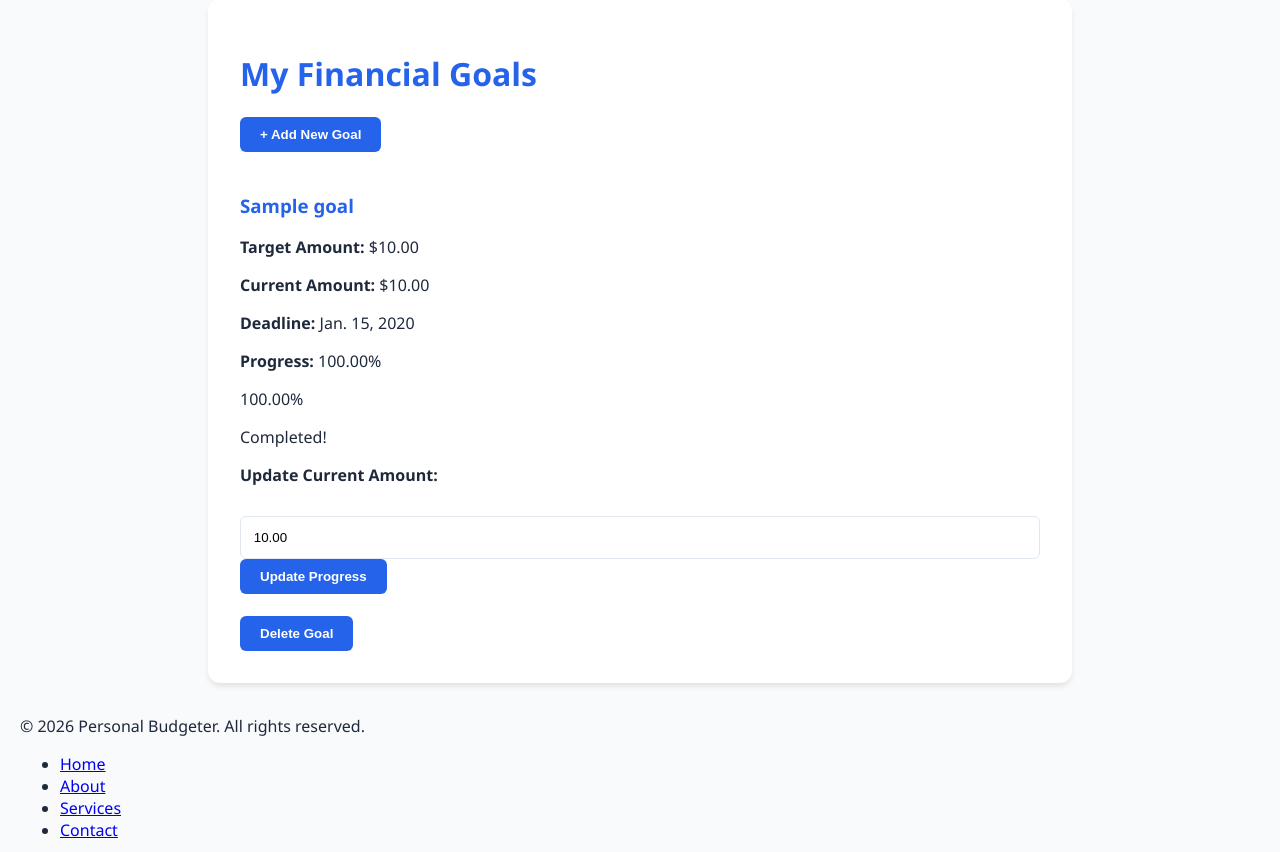
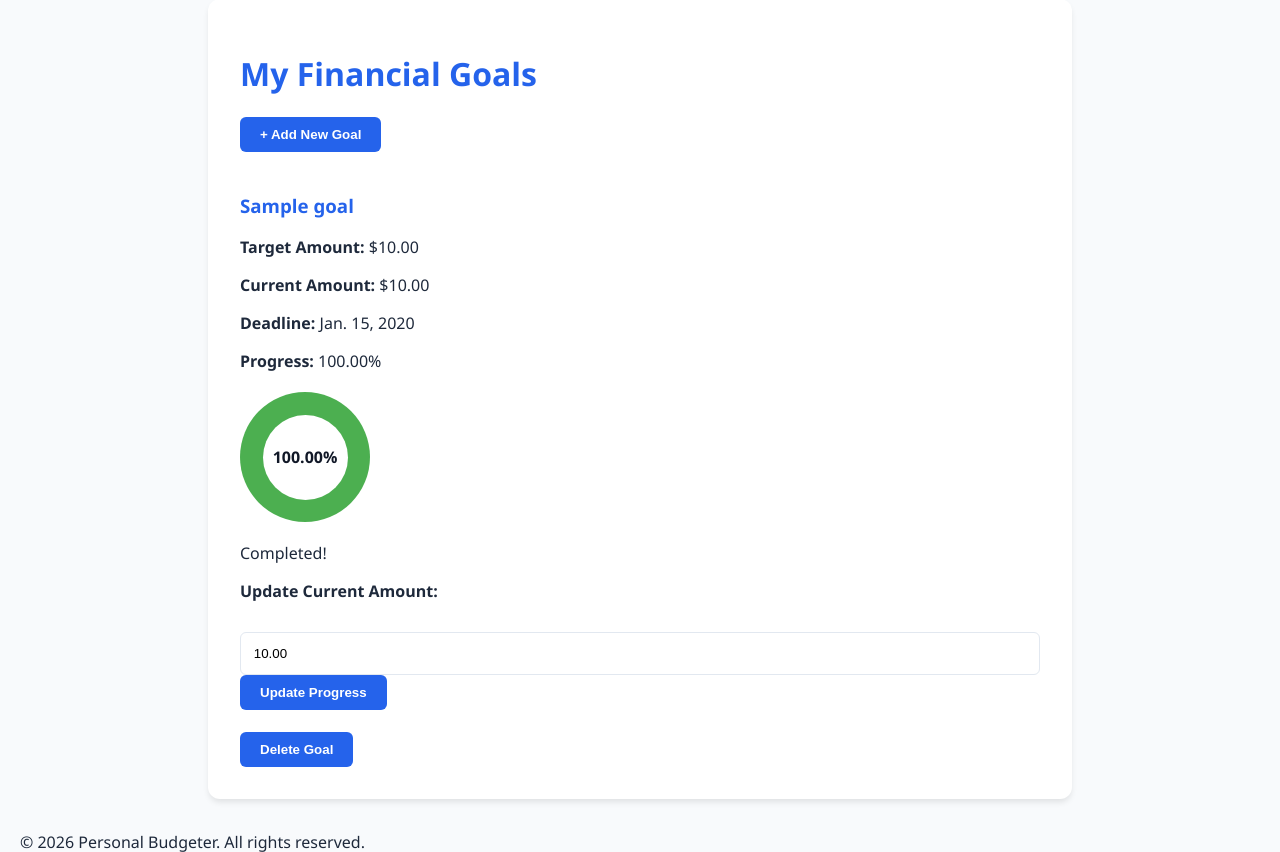
Before and after one commit to Meshref21/Software_implementation_assignment2, a Django app: page /goals/ in a window 1280 px wide. Shown: the part 207-1059 px from the top of the page. Run offline with Django 5.2, Linux system fonts and the light colour scheme; a user stored in the database is signed in; tables that the repository leaves empty hold one stand-in row (values such as "Sample post").

Commit message:
fixing goals and adding chart

```diff
--- a/MainDjangoProject/createGoals/templates/goals.html
+++ b/MainDjangoProject/createGoals/templates/goals.html
@@ -42,8 +42,8 @@
                     <p><strong>Deadline:</strong> {{ goal.deadline }}</p>
                     <p><strong>Progress:</strong> {{ goal.progress_percentage }}%</p>
 
-                    <div class="progress-bar-container">
-                        <div class="progress-bar" data-progress="{{ goal.progress_percentage }}">
+                    <div class="goal-pie-chart" data-progress="{{ goal.progress_percentage }}">
+                        <div class="goal-pie-inner">
                             {{ goal.progress_percentage }}%
                         </div>
                     </div>
@@ -121,28 +121,8 @@
 </div>
 
 
-<script>
-    function showSection(sectionId) {
-        document.getElementById('goal-list-section').style.display = 'none';
-        document.getElementById('create-goal-section').style.display = 'none';
-
-        document.getElementById(sectionId).style.display = 'block';
-    }
-
-    function confirmDelete() {
-        return confirm("Are you sure you want to delete this goal?");
-    }
-
-    window.onload = function() {
-        const urlParams = new URLSearchParams(window.location.search);
-
-        if (urlParams.get('show') === 'create') {
-            showSection('create-goal-section');
-        } else {
-            showSection('goal-list-section');
-        }
-    };
-</script>
+  <script src="https://cdn.jsdelivr.net/npm/chart.js"></script>
+    <script src="{% static 'goals.js' %}"></script>
 
     <footer id="footer"></footer>
     <script src="{% static 'navbar_footer.js' %}"></script>
--- a/MainDjangoProject/static/css/style.css
+++ b/MainDjangoProject/static/css/style.css
@@ -77,3 +77,24 @@ width: 400px;
 height: 400px;
 margin: 0 auto;
 }
+
+.goal-pie-chart {
+    width: 130px;
+    height: 130px;
+    border-radius: 50%;
+    display: grid;
+    place-items: center;
+    margin: 20px 0;
+    background-color: #e0e0e0;
+}
+
+.goal-pie-inner {
+    width: 85px;
+    height: 85px;
+    border-radius: 50%;
+    background-color: white;
+    display: grid;
+    place-items: center;
+    font-weight: bold;
+    color: #111827;
+}
```
Also changed, not shown: MainDjangoProject/static/goals.js (added, +66 -0 lines).
